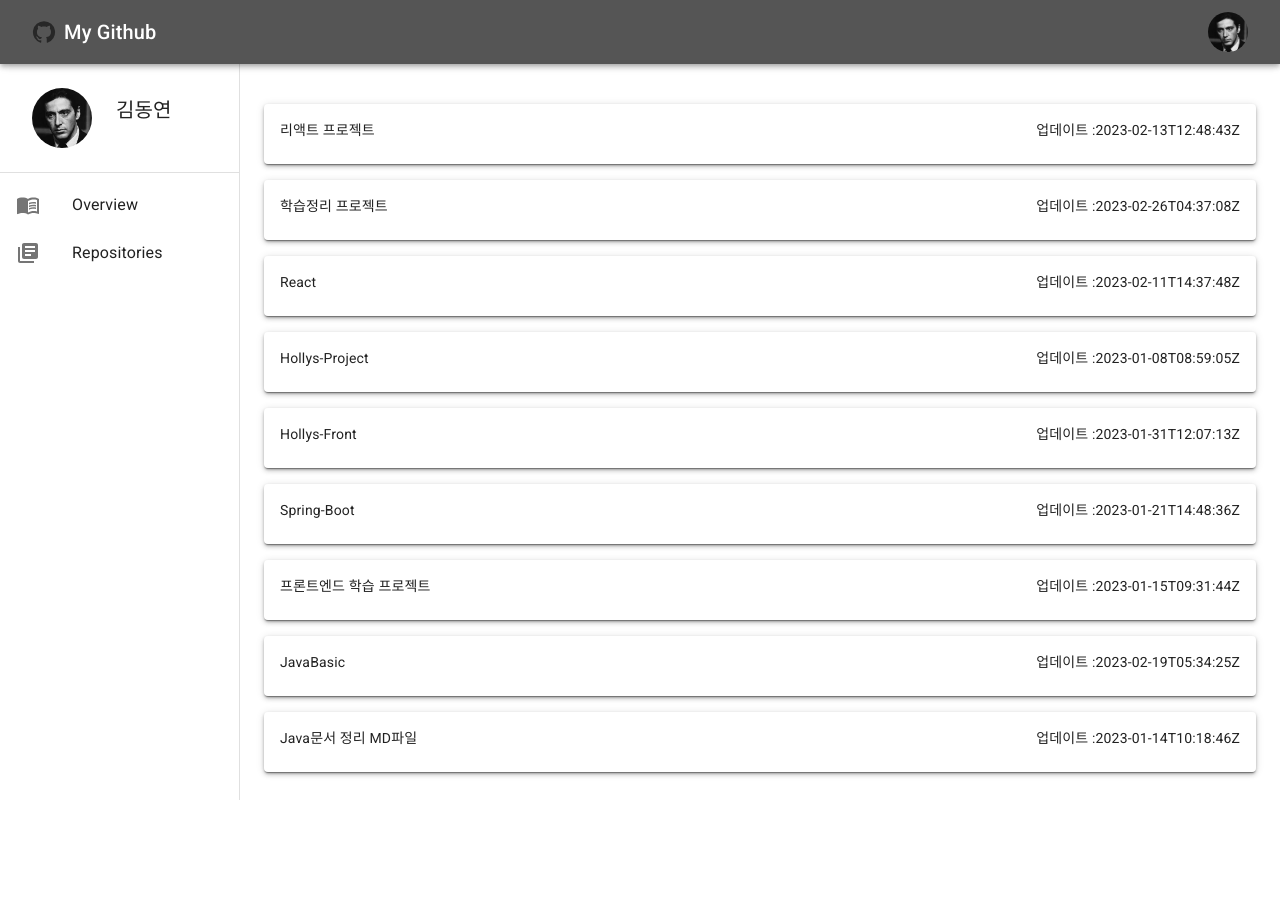
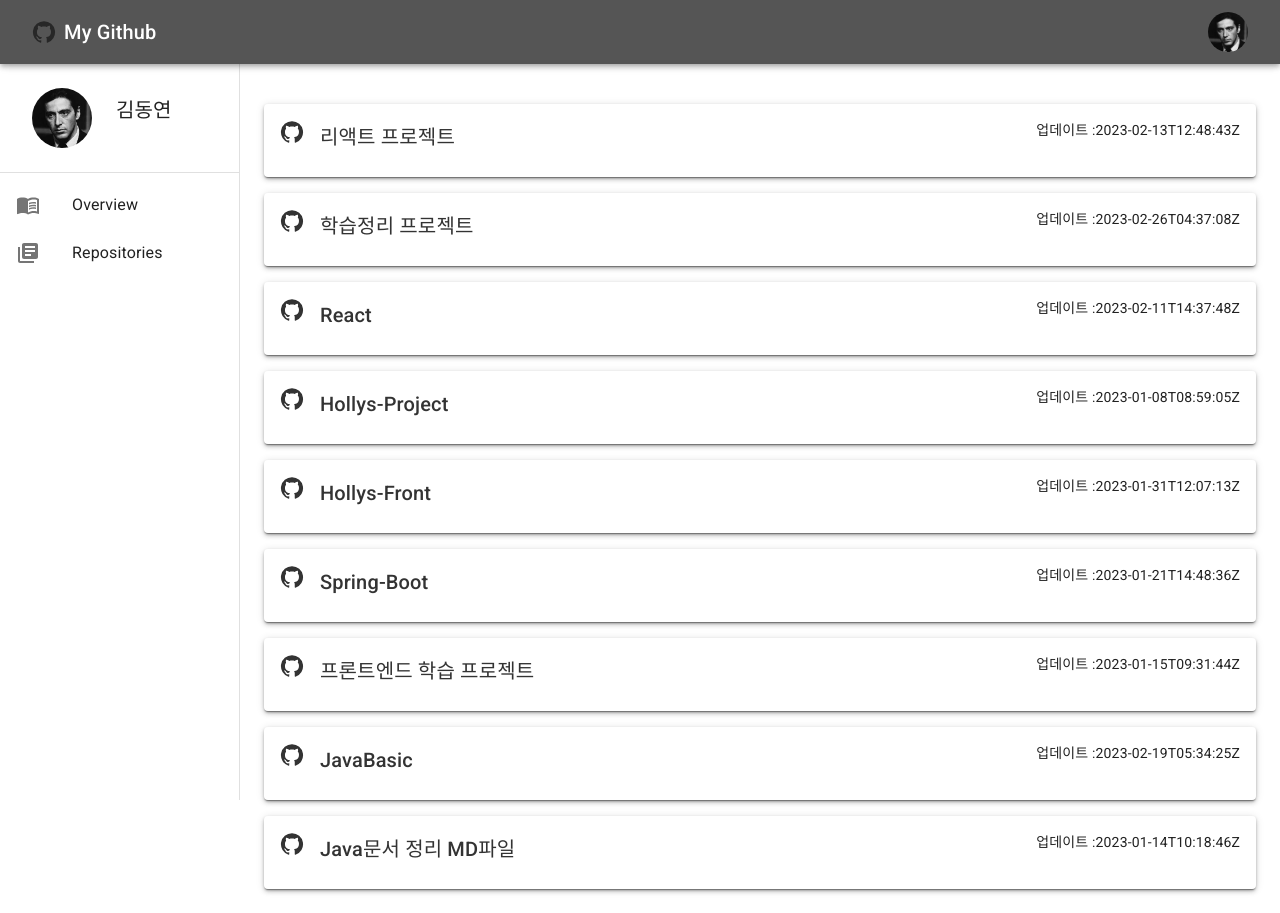
Before and after one commit to Dongyeon915/Project, a React (Create React App) app: page / in a window 1280 px wide. Before the commit the page ends 800 px from the top, so only its background shows below. Built offline with nearby package versions, Linux system fonts and the light colour scheme.

Commit message:
router 수정 예정

```diff
--- a/src/App.jsx
+++ b/src/App.jsx
@@ -4,6 +4,9 @@ import CssBaseline from '@mui/material/CssBaseline';
 import MyAppBar from "./layout/AppBar/MyAppBar";
 import MyDrawer from "./layout/Drawer/MyResponsiveDrawer";
 import ContentContainer from "./layout/ContentContainer";
+import RepositoriesComp from "./components/repositories/RepositoriesComp";
+import {BrowserRouter, Route} from "react-router-dom";
+import OverviewComp from "./components/overview-comp/OverviewComp";
 
 function App() {
 
@@ -14,7 +17,6 @@ function App() {
   };
 
   return (
-
         <Box sx={{display: 'flex'}}>
           <CssBaseline/>
           <MyAppBar handleDrawerToggle={handleDrawerToggle}/>
--- a/src/components/overview-comp/OverviewComp.jsx
+++ b/src/components/overview-comp/OverviewComp.jsx
@@ -1,41 +1,6 @@
-import {Card, CardContent, Link, Paper, Stack, Typography} from "@mui/material";
-import repositoryWebhooks from "./RepositoryWebhooks";
-import Grid2 from "@mui/material/Unstable_Grid2";
-
 function overviewComp() {
   return (
-      <Grid2>
-        {repositoryWebhooks.map((repository, index) => {
-          return (
-              <Paper elevation={3}>
-                <Card sx={{marginTop: 2}}>
-                  <CardContent>
-                    <Typography>
-                      {repositoryWebhooks.name}
-                    </Typography>
-                    <Link
-                        href={"https://github.com/Dongyeon915?tab=overview&from=2023-01-01&to=2023-01-31"}
-                        sx={{textDecoration: "none", color: "#333333"}}
-                    >
-                    </Link>
-                    <Stack direction={"row"} justifyContent={"space-between"}>
-                      <Typography variant={"body2"}>
-                        {repository.rePoInfo}
-                      </Typography>
-                      <Typography variant={"body2"}>
-                        업데이트 :
-                        {repository.updated_at}
-                      </Typography>
-                    </Stack>
-                  </CardContent>
-                </Card>
-              </Paper>
-
-          )
-        })}
-      </Grid2>
+      <p>이곳이 오벌 뷰</p>
   )
-
 }
-
 export default overviewComp
--- a/src/components/repositories/RepositoriesComp.jsx
+++ b/src/components/repositories/RepositoriesComp.jsx
@@ -1,4 +1,43 @@
-function repositoriesComp () {
+import {Card, CardContent, Link, Paper, Stack, Typography} from "@mui/material";
+import repositoryWebhooks from "./RepositoryWebhooks";
+import Grid2 from "@mui/material/Unstable_Grid2";
+import {GitHub} from "@mui/icons-material";
+
+function repositoriesComp() {
+  return (
+      <Grid2>
+        {repositoryWebhooks.map((repository, index) => {
+          return (
+              <Paper elevation={3}>
+                <Card sx={{marginTop: 2}}>
+                  <CardContent>
+
+                    <Typography>
+                      {repositoryWebhooks.name}
+                    </Typography>
+                    <Stack direction={"row"} justifyContent={"space-between"}>
+                      <Link
+                          href={"https://github.com/Dongyeon915?tab=overview&from=2023-01-01&to=2023-01-31"}
+                          sx={{textDecoration: "none", color: "#333333"}}
+                      >
+                          <Typography variant={"h6"}>
+                            <GitHub sx={{marginRight:2}}/>
+                            {repository.rePoInfo}
+                          </Typography>
+                      </Link>
+                      <Typography variant={"body2"}>
+                        업데이트 :
+                        {repository.updated_at}
+                      </Typography>
+                    </Stack>
+                  </CardContent>
+                </Card>
+              </Paper>
+
+          )
+        })}
+      </Grid2>
+  )
 
 }
-export default repositoriesComp
+  export default repositoriesComp
--- a/src/index.js
+++ b/src/index.js
@@ -11,9 +11,7 @@ import {BrowserRouter} from "react-router-dom";
 const root = ReactDOM.createRoot(document.getElementById('root'));
 root.render(
     <React.StrictMode>
-      <BrowserRouter>
         <App/>
-      </BrowserRouter>
     </React.StrictMode>
 );
 
--- a/src/layout/ContentContainer.jsx
+++ b/src/layout/ContentContainer.jsx
@@ -1,14 +1,18 @@
 import * as React from "react";
 import Box from "@mui/material/Box";
 import Toolbar from "@mui/material/Toolbar";
-import Typography from "@mui/material/Typography";
-import OverviewComp from "../components/overview-comp/OverviewComp";
+import RepositoriesComp from "../components/repositories/RepositoriesComp";
+import {BrowserRouter, Route} from "react-router-dom";
 
 function ContentContainer() {
   return (
-      <Box component="main" sx={{flexGrow: 1, p: 3, width: {sm: 'calc(100% - 240px)'}}}>
+      <Box component="main"
+           sx={{flexGrow: 1, p: 3, width: {sm: 'calc(100% - 240px)'}}}>
         <Toolbar/>
-        <OverviewComp/>
+      <BrowserRouter>
+        {/*<Route path={"/"} exact component={<RepositoriesComp/>}></Route>*/}
+        <RepositoriesComp/>
+      </BrowserRouter>
       </Box>
   )
 }
```
Also changed, not shown: src/components/repositories/RepositoryWebhooks.js (renamed from src/components/overview-comp/RepositoryWebhooks.js). Lines whose indentation alone changed are shown as unchanged.
